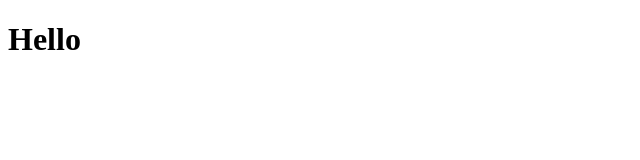
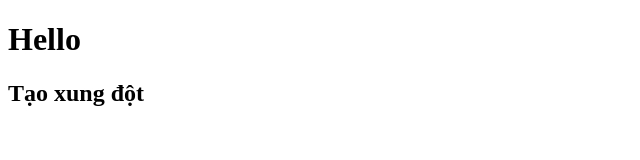
Before and after one commit to thuantran190200/baitap02, a plain HTML site: page index.html in a window 1280 px wide. Shown: the whole page, without its empty margins (0-640 px from the left). Drawn offline with Linux system fonts and the light colour scheme.

Commit message:
update code tao xung dot

```diff
--- a/index.html
+++ b/index.html
@@ -8,5 +8,6 @@
 </head>
 <body>
     <h1>Hello</h1>
+    <h2>Tạo xung đột </h2>
 </body>
 </html>
```
